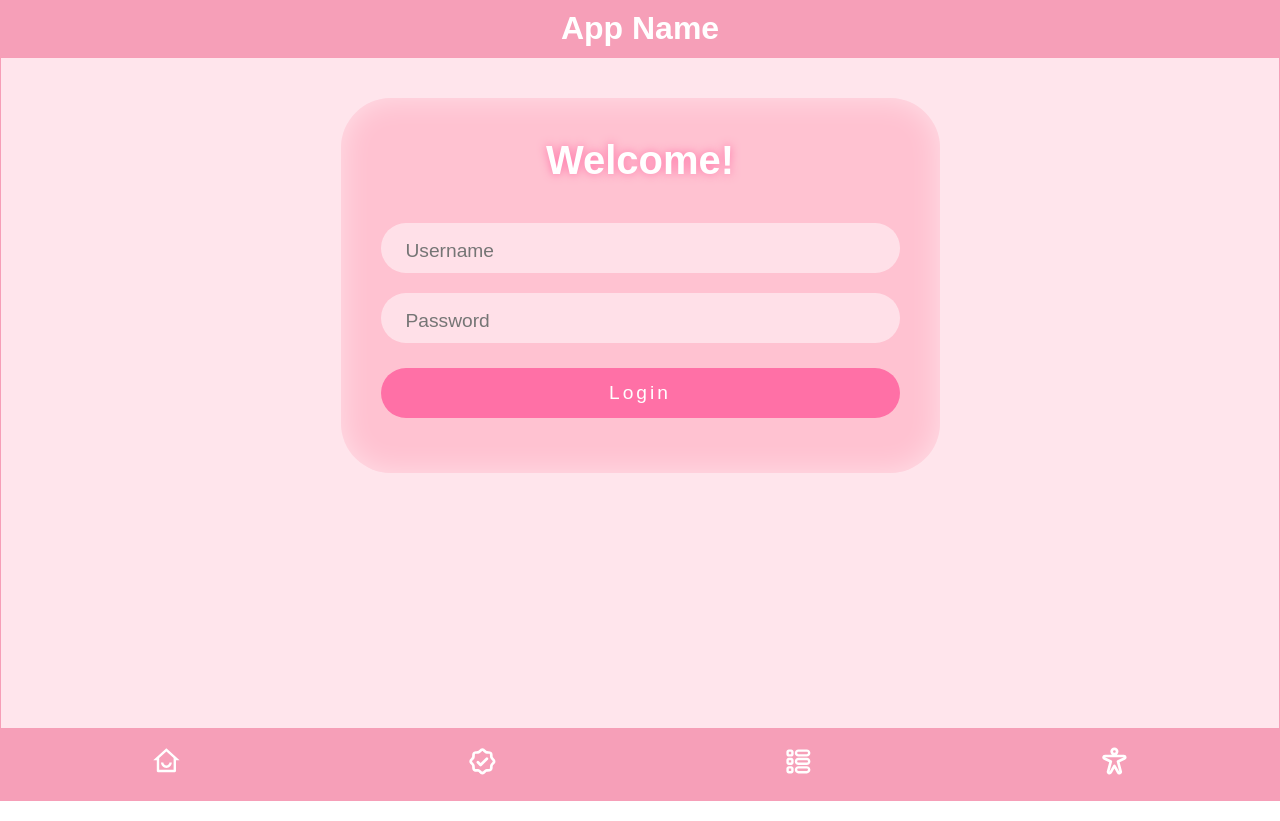
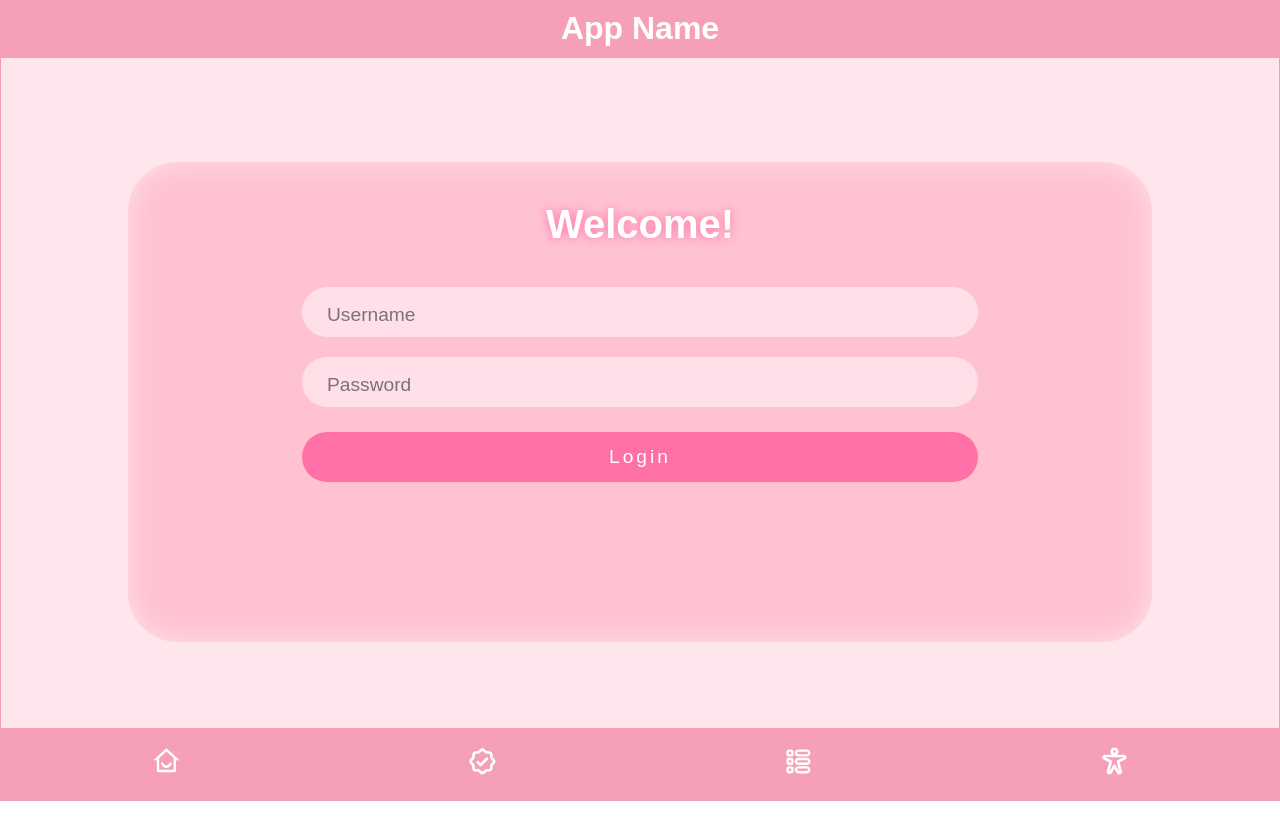
Before and after one commit to TammyChen21/capstone_project_fullstack, a React (Vite) app in the folder frontend/: page / in a window 1280 px wide. Built offline with nearby package versions, Linux system fonts and the light colour scheme; no server answers.

Commit message:
modified Styling for Login component

```diff
--- a/frontend/src/components/Login/Login.css
+++ b/frontend/src/components/Login/Login.css
@@ -1,5 +1,6 @@
 .shell{
-    width: 50%;
+    width: 80vw;
+    height: 60vh;
     padding: 40px;
     display: flex;
     flex-direction: column;
@@ -7,7 +8,7 @@
     background-color: #ffc2d1;
     border-radius: 50px;
     box-shadow: 0 0 30px rgba(255, 255, 255, 0.5) inset;
-    margin: 0 auto;
+    margin: 8vh auto;
 }
 
 h3{
```
Also changed, not shown: frontend/src/components/Layout/Layout.css (+0 -16 lines).
